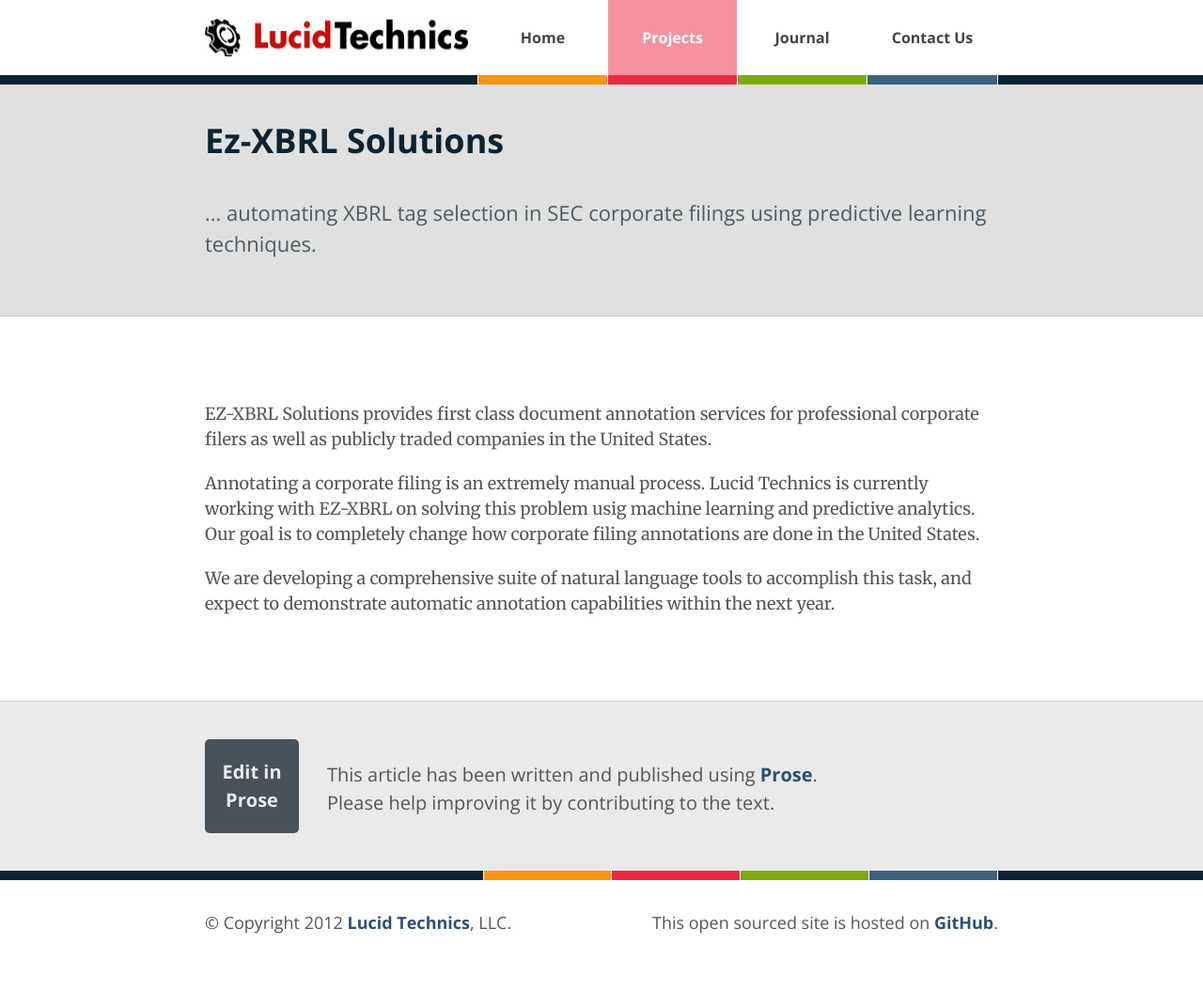
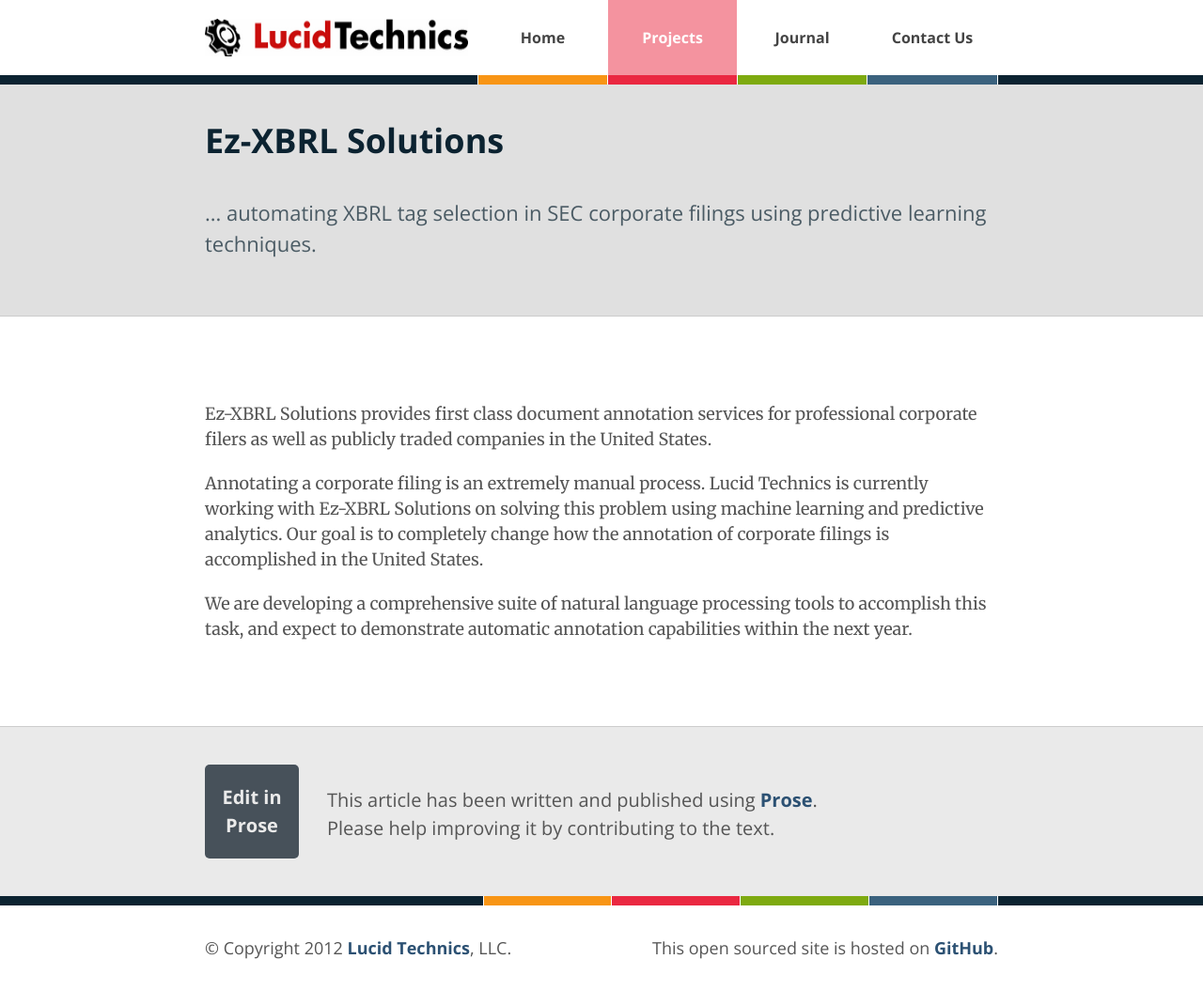
Before and after one commit to LucidTechnics/lucidtechnics.github.com, a Jekyll site: the page built from _posts/projects/0100-01-04-ezxbrl.md, in a window 1280 px wide. Shown: the whole page at 94% size. Built offline with Jekyll 4.4.1, drawn with Linux system fonts in a browser that asks for light colours; nearby versions of some CDN libraries; before the commit the page ends 1027 px from its top, so only the background shows below that.

Commit message:
Updated _posts/projects/0100-01-04-ezxbrl.md

```diff
--- a/_posts/projects/0100-01-04-ezxbrl.md
+++ b/_posts/projects/0100-01-04-ezxbrl.md
@@ -12,8 +12,8 @@
 published: true
 ---
 
-EZ-XBRL Solutions provides first class document annotation services for professional corporate filers as well as publicly traded companies in the United States.
+Ez-XBRL Solutions provides first class document annotation services for professional corporate filers as well as publicly traded companies in the United States.
 
-Annotating a corporate filing is an extremely manual process.  Lucid Technics is currently working with EZ-XBRL on solving this problem usig machine learning and predictive analytics.  Our goal is to completely change how corporate filing annotations are done in the United States.
+Annotating a corporate filing is an extremely manual process.  Lucid Technics is currently working with Ez-XBRL Solutions on solving this problem using machine learning and predictive analytics.  Our goal is to completely change how the annotation of corporate filings is accomplished in the United States.
 
-We are developing a comprehensive suite of natural language tools to accomplish this task, and expect to demonstrate automatic annotation capabilities within the next year.
+We are developing a comprehensive suite of natural language processing tools to accomplish this task, and expect to demonstrate automatic annotation capabilities within the next year.
```
